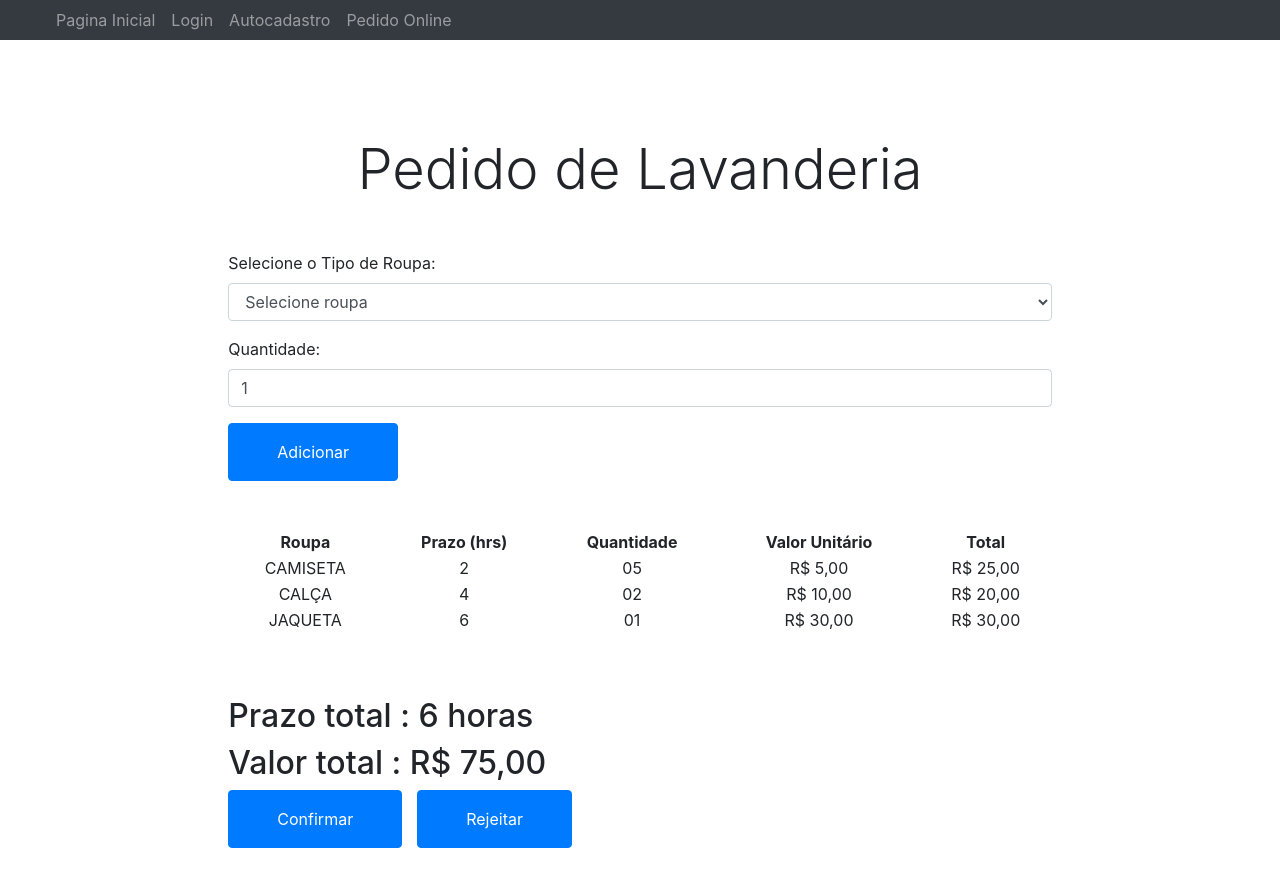
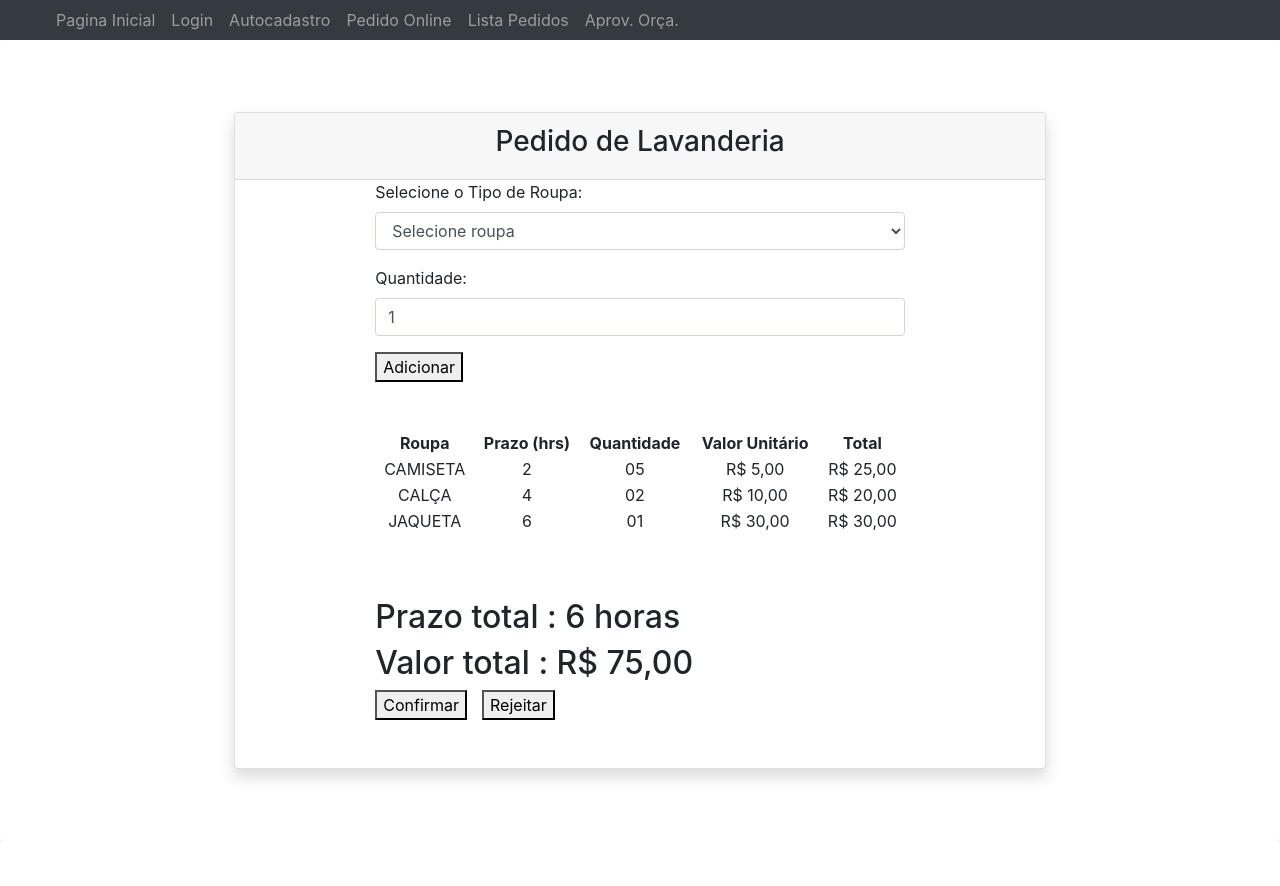
Before and after one commit to RicardoGomes00/web2-front, an Angular app in the folder we2-front/: page /aprovacao-orcamento in a window 1280 px wide. Shown: the top 886 px of the page. After the commit the page ends 841 px from the top, so only its background shows below. Built offline with nearby package versions, Linux system fonts and the light colour scheme.

Commit message:
fix style

```diff
--- a/we2-front/src/app/Cliente/aprovacao-orcamento/aprovacao-orcamento.component.html
+++ b/we2-front/src/app/Cliente/aprovacao-orcamento/aprovacao-orcamento.component.html
@@ -1,6 +1,9 @@
-<div class="container-fluid pt-5">
-    <div class="d-flex flex-column text-center mb-5 pt-5">
-      <h1 class="display-4 m-0">Pedido de Lavanderia</h1>
+<div class="container-fluid p-4 shadow-lg rounded w-full lg:w-6" style="margin: auto;">
+  <div class="row justify-content-center">
+    <div class="col-12 col-md-8 mb-5">
+      <div class="card shadow round mt-5">
+            <div class="card-header">
+              <h3 class="text-center">Pedido de Lavanderia</h3>
             </div>
               <div class="row justify-content-center">
                 <div class="col-12 col-sm-8 mb-5">
@@ -21,7 +24,7 @@
                       <p class="help-block text-danger"></p>
                     </div>
                     <div>
-              <button class="btn btn-primary py-3 px-5" type="submit" id="adicionar-pedido">Adicionar</button>
+                      <button  type="submit" id="adicionar-pedido">Adicionar</button>
                     </div>
                   </form>
 
@@ -65,11 +68,15 @@
                     <h2>Prazo total : 6 horas</h2>
                     <h2>Valor total : R$ 75,00</h2>
                     <div>
-                <button style ="margin-right: 15px;" class="btn btn-primary py-3 px-5"
+                        <button style ="margin-right: 15px;"
                                       onclick="alert('O pedido nº 33 foi confirmado!')" type="button" id="confirmar-pedido">Confirmar</button>
-              <button class="btn btn-primary py-3 px-5" type="button"
+                      <button  type="button"
                                       onclick="alert('Seu pedido foi cancelado')"id="rejeitar-pedido">Rejeitar</button>
                     </div>
                 </div>
               </div>
+
       </div>
+    </div>
+  </div>
+</div>
--- a/we2-front/src/app/Geral/nav-bar/nav-bar.component.html
+++ b/we2-front/src/app/Geral/nav-bar/nav-bar.component.html
@@ -5,6 +5,8 @@
         <a href="login" class="nav-item nav-link">Login</a>
         <a href="autocadastro" class="nav-item nav-link">Autocadastro</a>
         <a href="order-online" class="nav-item nav-link">Pedido Online</a> <!--/*Ficará por enquanto no nav-bar apenas para ser acessado via navegador facilmente, depois irá para outra camada assim que o Login e Senha forem implementados*/-->
+        <a href="listagem-pedidos" class="nav-item nav-link">Lista Pedidos</a>
+        <a href="aprovacao-orcamento" class="nav-item nav-link">Aprov. Orça.</a>
     </div>
   </nav>
 </div>
--- a/we2-front/src/app/Geral/pagina_inicial/pagina_inicial.component.html
+++ b/we2-front/src/app/Geral/pagina_inicial/pagina_inicial.component.html
@@ -99,7 +99,7 @@ Absoluta Cleanliness, essa realidade está ao seu alcance. Esqueça as longas fi
               <span class="fa-li"><i class="fas fa-home"></i></span><span class="ms-2">Curitiba, PR 10012, BR</span>
             </li>
             <li class="mb-3">
-              <span class="fa-li"><i class="fas fa-envelope"></i></span><span class="ms-2">absoluta@gmail.com</span>
+              <span class="fa-li"><i class="fas fa-envelope"></i></span><span class="ms-2">"absoluta gmail.com</span>
             </li>
             <li class="mb-3">
               <span class="fa-li"><i class="fas fa-phone"></i></span><span class="ms-2">+55 (41) 99854-998521</span>
```
Lines whose indentation alone changed are shown as unchanged.
